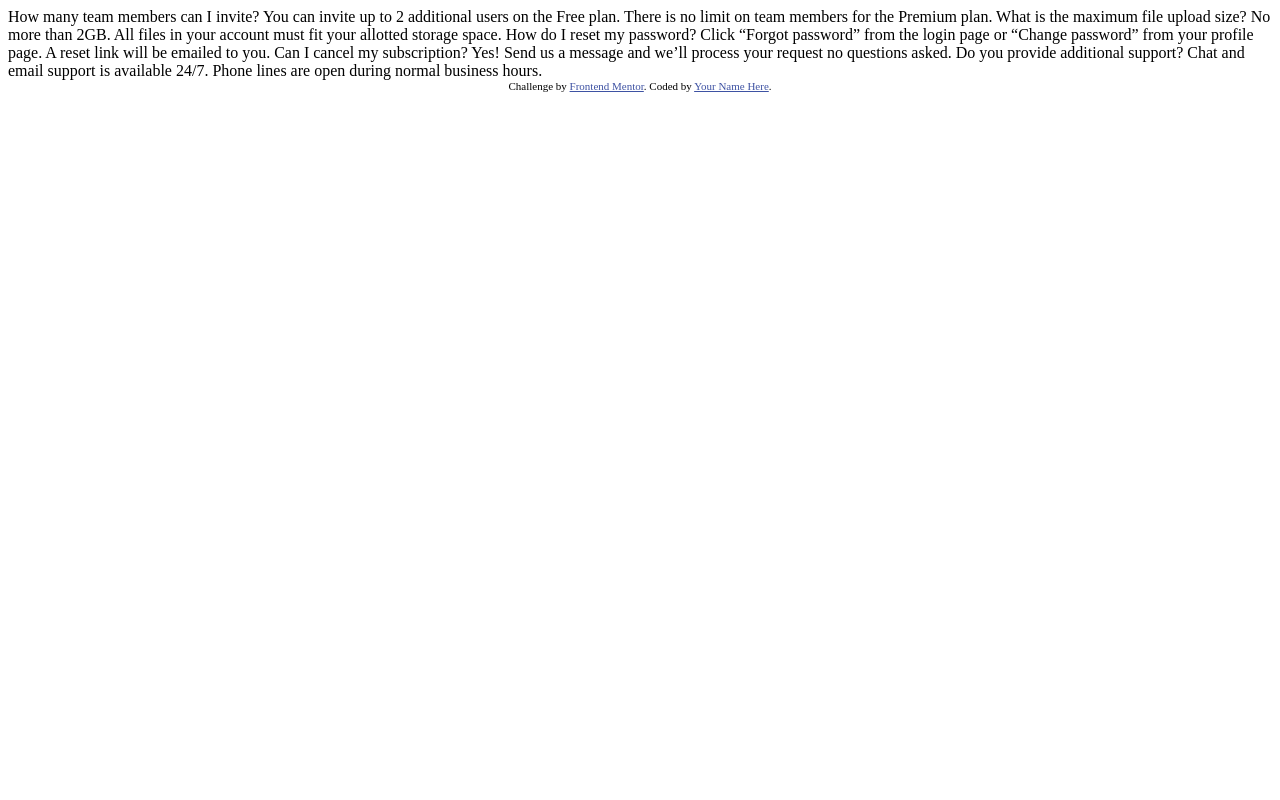
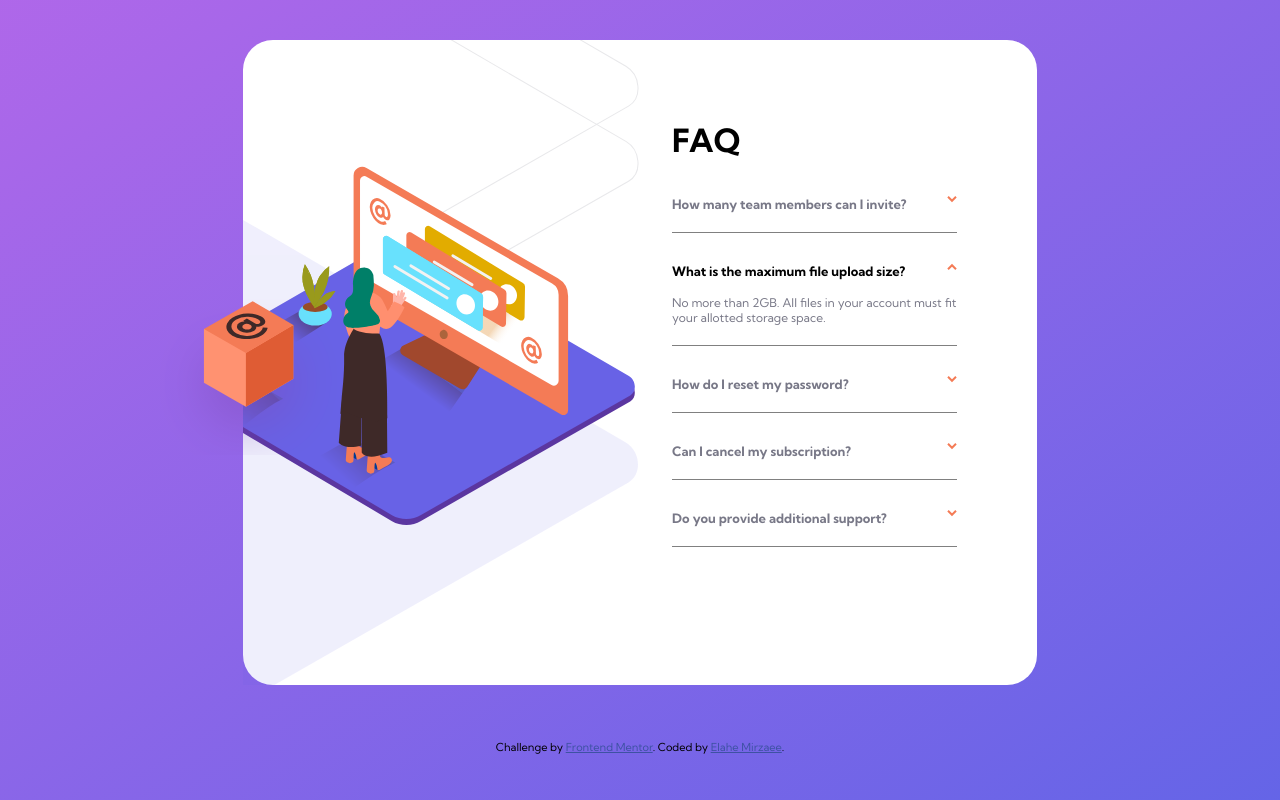
Before and after one commit to elahemirzaee/faq-accordion-card-main, a plain HTML site: page index.html in a window 1280 px wide. Drawn offline with Linux system fonts and the light colour scheme.

Commit message:
edit card images

```diff
--- /dev/null
+++ b/app.js
@@ -0,0 +1,5 @@
+const showAnswer = (e) => {
+  // console.log(e);
+  const i = event.target.id.split("-").pop();
+  document.getElementsByClassName("faq-item")[i - 1].classList.toggle("active");
+};
--- a/index.html
+++ b/index.html
@@ -3,38 +3,117 @@
 <head>
   <meta charset="UTF-8">
   <meta name="viewport" content="width=device-width, initial-scale=1.0"> <!-- displays site properly based on user's device -->
-
+  <link rel="stylesheet" href="./style.css" />
   <link rel="icon" type="image/png" sizes="32x32" href="./images/favicon-32x32.png">
 
   <title>Frontend Mentor | FAQ Accordion Card</title>
-
-  <!-- Feel free to remove these styles or customise in your own stylesheet 👍 -->
-  <style>
-    .attribution { font-size: 11px; text-align: center; }
-    .attribution a { color: hsl(228, 45%, 44%); }
-  </style>
 </head>
 <body>
-  How many team members can I invite?
-  You can invite up to 2 additional users on the Free plan. There is no limit on
-  team members for the Premium plan.
-
-  What is the maximum file upload size?
-  No more than 2GB. All files in your account must fit your allotted storage space.
-
-  How do I reset my password?
-  Click “Forgot password” from the login page or “Change password” from your profile page.
-  A reset link will be emailed to you.
-
-  Can I cancel my subscription?
-  Yes! Send us a message and we’ll process your request no questions asked.
-
-  Do you provide additional support?
-  Chat and email support is available 24/7. Phone lines are open during normal business hours.
-
+<main role="main">
+  <div class="main">
+    <div class="image">
+    </div>
+    <div class="faqs">
+      <h1>FAQ</h1>
+      <div class="faq-items">
+        <div class="faq-item">
+          <button
+                  id="faq-item-question-1"
+                  class="question"
+                  onclick="showAnswer(event)"
+          >
+            How many team members can I invite?
+            <img
+                    src="images/icon-arrow-down.svg"
+                    alt="down arrow"
+                    class="arrow"
+            />
+          </button>
+          <p class="answer">
+            You can invite up to 2 additional users on the Free plan. There
+            is no limit on team members for the Premium plan.
+          </p>
+        </div>
+        <div class="faq-item active">
+          <button
+                  id="faq-item-question-2"
+                  class="question"
+                  onclick="showAnswer(event)"
+          >
+            What is the maximum file upload size?
+            <img
+                    src="images/icon-arrow-down.svg"
+                    alt="down arrow"
+                    class="arrow"
+            />
+          </button>
+          <p class="answer">
+            No more than 2GB. All files in your account must fit your
+            allotted storage space.
+          </p>
+        </div>
+        <div class="faq-item">
+          <button
+                  id="faq-item-question-3"
+                  class="question"
+                  onclick="showAnswer(event)"
+          >
+            How do I reset my password?
+            <img
+                    src="images/icon-arrow-down.svg"
+                    alt="down arrow"
+                    class="arrow"
+            />
+          </button>
+          <p class="answer">
+            Click “Forgot password” from the login page or “Change password”
+            from your profile page. A reset link will be emailed to you.
+          </p>
+        </div>
+        <div class="faq-item">
+          <button
+                  id="faq-item-question-4"
+                  class="question"
+                  onclick="showAnswer(event)"
+          >
+            Can I cancel my subscription?
+            <img
+                    src="images/icon-arrow-down.svg"
+                    alt="down arrow"
+                    class="arrow"
+            />
+          </button>
+          <p class="answer">
+            Yes! Send us a message and we’ll process your request no
+            questions asked.
+          </p>
+        </div>
+        <div class="faq-item">
+          <button
+                  id="faq-item-question-5"
+                  class="question"
+                  onclick="showAnswer(event)"
+          >
+            Do you provide additional support?
+            <img
+                    src="images/icon-arrow-down.svg"
+                    alt="down arrow"
+                    class="arrow"
+            />
+          </button>
+          <p class="answer">
+            Chat and email support is available 24/7. Phone lines are open
+            during normal business hours.
+          </p>
+        </div>
+      </div>
+    </div>
+  </div>
   <div class="attribution">
     Challenge by <a href="https://www.frontendmentor.io?ref=challenge" target="_blank">Frontend Mentor</a>.
-    Coded by <a href="#">Your Name Here</a>.
+    Coded by <a href="https://github.com/elahemirzaee/">Elahe Mirzaee</a>.
   </div>
+</main>
+<script src="./app.js"></script>
 </body>
 </html>
--- /dev/null
+++ b/style.css
@@ -0,0 +1,168 @@
+@import url('https://fonts.googleapis.com/css2?family=Kumbh+Sans:wght@400;700&display=swap');
+
+/*
+GENERAL STYLES
+*/
+
+:root {
+    --Very-dark-grayish-blue: hsl(237, 12%, 33%);
+    --Dark-grayish-blue: hsl(240, 6%, 50%);
+    --Light-grayish-blue: hsl(240, 5%, 91%);
+    --Soft-violet: hsl(273, 75%, 66%);
+    --Soft-blue: hsl(240, 73%, 65%);
+    --Very-dark-desaturated-blue: hsl(238, 29%, 16%);
+    --Soft-red: hsl(14, 88%, 65%);
+}
+
+/*
+RESET STYLES
+*/
+* {
+    margin: 0;
+    padding: 0;
+    box-sizing: border-box;
+    font-family: 'Kumbh Sans', sans-serif;
+}
+
+html {
+    height: 100%;
+}
+
+body {
+    height: 100%;
+}
+
+/*.test {*/
+/*    height: 9000px;*/
+/*    background-color: red;*/
+/*    width: 80%;*/
+/*}*/
+
+
+main {
+    background-image: linear-gradient(
+            to bottom right,
+            hsl(273, 75%, 66%),
+            hsl(240, 73%, 65%)
+    );
+    background-repeat: no-repeat;
+    width: 100%;
+    display: grid;
+    place-items: center;
+    padding-top: 50px;
+    height: 100%;
+}
+
+.main {
+    background-color: white;
+    border-radius: 30px;
+    width: 62%;
+    height: 100%;
+    margin-bottom: 20px;
+}
+
+
+.faqs {
+    padding: 5rem 5rem 1rem 2rem;
+    width: 50%;
+    float: right;
+    height: 100%;
+}
+
+.image {
+    width: 50%;
+    position: relative;
+    height: inherit;
+    float: left;
+    background: url('../faq-accordion-card-main/images/illustration-woman-online-desktop.svg') bottom 160px left -80px no-repeat,
+    url('../faq-accordion-card-main/images/bg-pattern-desktop.svg') bottom -50px left -570px no-repeat;
+}
+
+.image::before {
+    content: "";
+    position: absolute;
+    bottom: 230px;
+    left: -90px;
+    background: url(../faq-accordion-card-main/images/illustration-box-desktop.svg) no-repeat;
+    width: 191px;
+    height: 156px;
+}
+
+button {
+    width: 100%;
+    background-color: transparent;
+    border: none;
+    display: flex;
+    justify-content: space-between;
+    cursor: pointer;
+}
+
+button:hover {
+    transition: all 0.3s ease-in-out;
+    color: hsl(14, 88%, 65%);
+}
+
+.answer {
+    padding-top: 1rem;
+    color: hsl(240, 6%, 50%);
+    font-size: 12px;
+    display: none;
+    opacity: 0;
+    transition: all 0.3s ease-in-out;
+}
+
+.arrow {
+    transition: all 0.3s ease-in-out;
+}
+
+.faq {
+    border-bottom: 1px solid var(--Light-grayish-blue);
+}
+
+
+.faqs h1 {
+    margin-bottom: 1rem;
+}
+
+.faq-item {
+    padding: 20px 0;
+    border-bottom: 1px solid gray;
+    margin-bottom: 10px;
+}
+
+.faq-item.active .answer {
+    display: block !important;
+    opacity: 1 !important;
+}
+
+.faq-item.active .question {
+    color: black;
+}
+
+.faq-item.active .arrow {
+    transform: rotate(180deg);
+}
+
+.faq-item button {
+    outline: none;
+}
+
+
+/*.image img {*/
+/*    max-width: 110%;*/
+/*}*/
+
+.question {
+    font-size: 13px;
+    font-weight: bold;
+    color: var(--Dark-grayish-blue);
+}
+
+.attribution {
+    font-size: 11px;
+    text-align: center;
+}
+
+.attribution a {
+    color: hsl(228, 45%, 44%);
+}
```
